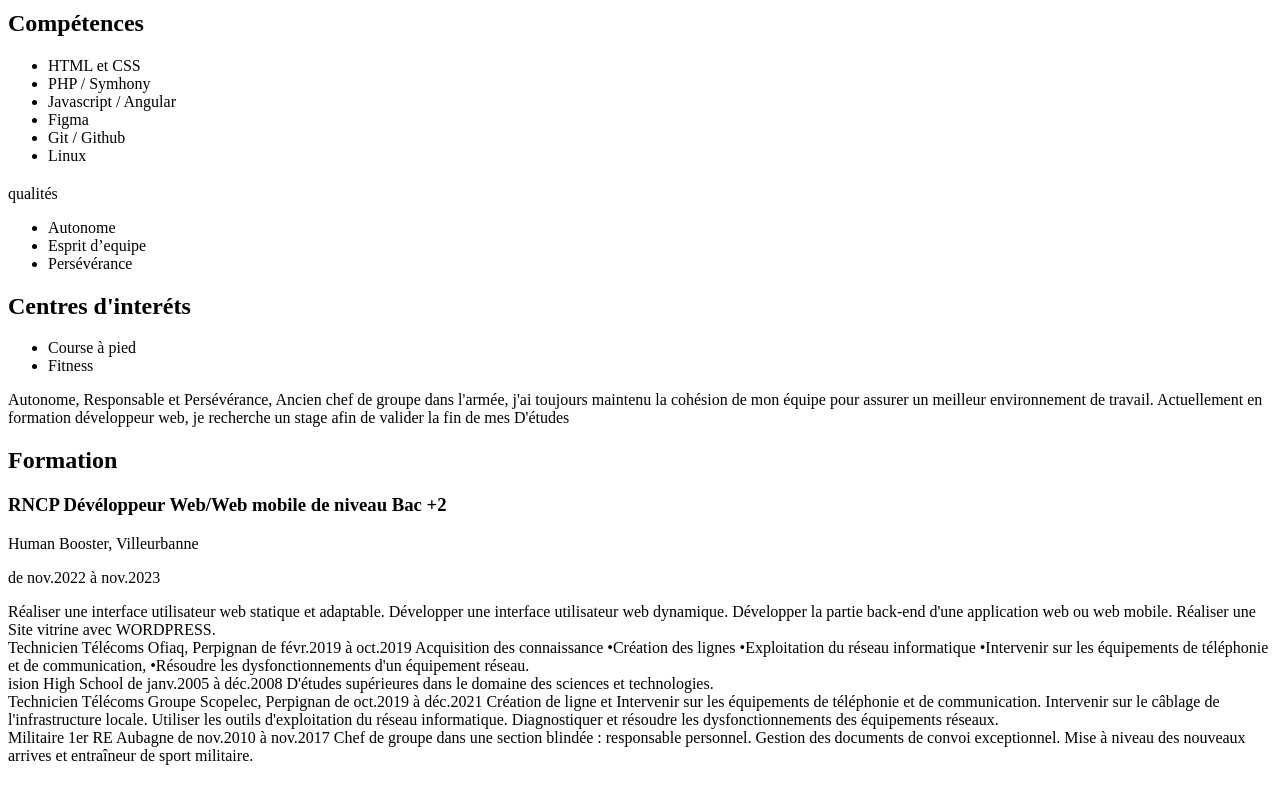
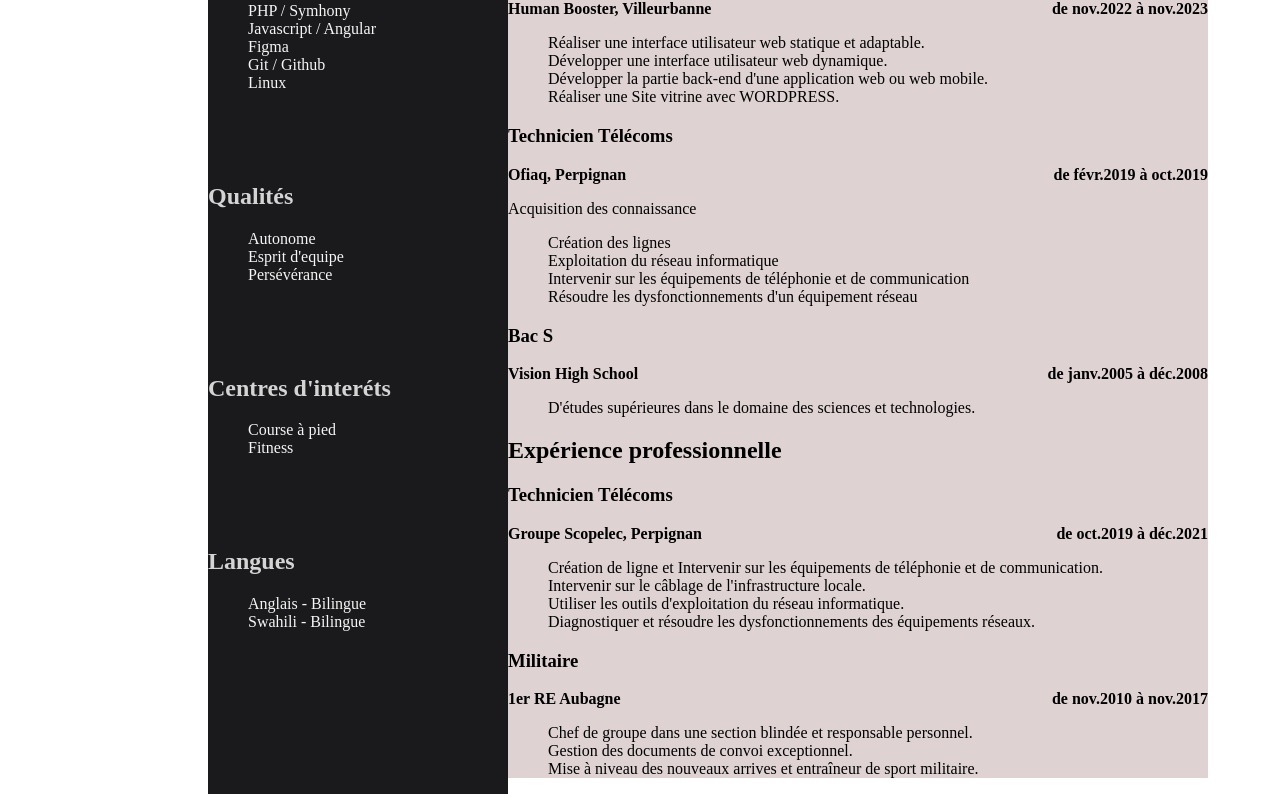
Before and after one commit to KOMUPeter/KOMUPeter.github.io, a plain HTML site: page index.html in a window 1280 px wide. Shown: the part 320-1122 px from the top of the page. Before the commit the page ends 1093 px from the top, so only its background shows below. Drawn offline with Linux system fonts and the light colour scheme.

Commit message:
css modifications

```diff
--- a/index.html
+++ b/index.html
@@ -4,19 +4,22 @@
     <meta charset="UTF-8">
     <meta http-equiv="X-UA-Compatible" content="IE=edge">
     <meta name="viewport" content="width=device-width, initial-scale=1.0">
-    <title>CV Peter</title>
+    <link rel="stylesheet" type="text/css" href="styles.css" />
+    <title>Cv Peter</title>
 </head>
 <body>
-    <div id="profil">
-        <div id="title-cv">
-            <img src="photocv.png" alt="" height="200px" width="200px">
-            <h1>Stagiaire Développeur Web</h1>
-            <a href="https://www.linkedin.com/in/peterkomudevweb/" target="_blank">Linkedin </a>
+   <div class="container">
+            <!-- container the out part -->
+            <!-- container profile -->
+        <aside id="competences">
+            <div class="photo">
+                <img src="images/photocv.png" class="cv-photo" alt="" height="200px" width="200px">
             </div>
-        <div class="comptences">
+
+            <!-- competences -->
+            <div class="competences">
                 <h2>Compétences</h2>
-            <div>
-                <ul>
+                <ul class="asides">
                     <li>HTML et CSS</li>
                     <li>PHP / Symhony</li>
                     <li>Javascript / Angular</li>
@@ -25,26 +28,39 @@
                     <li>Linux</li>
                 </ul>
             </div>
+            <!-- qualites -->
             <div class="qualites">
-                <h2></h2>qualités</h2>
-                <ul>
+                <h2>Qualités</h2>
+                <ul class="asides">
                     <li>Autonome</li>
-                    <li>Esprit d’equipe</li>
+                    <li>Esprit d'equipe</li>
                     <li>Persévérance</li>
                 </ul>
             </div>
+            <!-- hobbies -->
             <div class="hobbies">
             <h2>Centres d'interéts</h2>
-                <ul>
+            <ul class="asides">
                 <li>Course à pied</li>
                 <li>Fitness</li>
             </ul>
             </div>
+         <!-- languages -->
+            <div class="languages">
+            <h2>Langues</h2>
+                <ul class="asides">
+                    <li>Anglais - Bilingue</li>
+                    <li>Swahili - Bilingue</li>
+                </ul>
             </div>
-    </div>
+        </aside>
 
-    <div id="path-history">
-        <div class="academic-history">
+     <!-- container academic history experiences and cv title -->
+        <main id="career-container">
+            <div class="cv-title">
+                <!-- dev web title and image-->
+                <h1>Développeur Web (Stage)</h1>
+                <a href="https://www.linkedin.com/in/peterkomudevweb/" target="_blank"><img src="images/linkedin.png" height="20px" width="20px"> Linkedin </a>
                 <div class ="profil">
                     <p>Autonome, Responsable et Persévérance, Ancien chef de groupe dans
                         l'armée, j'ai toujours maintenu la cohésion de mon équipe pour assurer
@@ -52,54 +68,76 @@
                         développeur web, je recherche un stage afin de valider la fin de mes
                         D'études</p>
                 </div>
-
-            <div class="formation" >
-                <div class="form-dev"> <h2>Formation</h2>
+            </div>
+                <!--  "formation-et-experience"  -->
+            <div class="formation-et-experience">
+                <div class="formations" >
+                    <!-- formation dev -->
+                       <div class="form form1">
+                           <h2>Formation</h2>
                            <h3>RNCP Dévéloppeur Web/Web mobile de niveau Bac +2</h3>
-                    <p>Human Booster, Villeurbanne</p>
-                    <p>de nov.2022 à nov.2023</p>
-                    Réaliser une interface utilisateur web statique et adaptable.
-                    Développer une interface utilisateur web dynamique.
-                    Développer la partie back-end d'une application web ou web mobile.
-                    Réaliser une Site vitrine avec WORDPRESS.
-                </div>
-                <div class="form-telcom">
-                    Technicien Télécoms
-                    Ofiaq, Perpignan de févr.2019 à oct.2019
-                    Acquisition des connaissance
-                    •Création des lignes
-                    •Exploitation du réseau informatique
-                    •Intervenir sur les équipements de téléphonie et de communication,
-                    •Résoudre les dysfonctionnements d'un équipement réseau.
-                </div>
-                <div class="form-bacS">
-                    ision High School de janv.2005 à déc.2008
-                    D'études supérieures dans le domaine des sciences et technologies.
+                           <div class="spans"><span>Human Booster, Villeurbanne</span><span>de nov.2022 à nov.2023</span></div>
+                           <ul class="form-dev-ul">
+                               <li>Réaliser une interface utilisateur web statique et adaptable.</li>
+                               <li>Développer une interface utilisateur web dynamique.</li>
+                               <li>Développer la partie back-end d'une application web ou web mobile.</li>
+                               <li>Réaliser une Site vitrine avec WORDPRESS.</li>
+                           </ul>
                        </div>
 
+                       <!-- telecom course -->
+                       <div class="form form2">
+                            <h3>Technicien Télécoms</h3>
+                           <div class="spans"><span>Ofiaq, Perpignan </span><span>de févr.2019 à oct.2019</span></div>
+                           <p>Acquisition des connaissance</p>
+                           <ul class="item-ul">
+                               <li>Création des lignes</li>
+                               <li>Exploitation du réseau informatique</li>
+                               <li>Intervenir sur les équipements de téléphonie et de communication</li>
+                               <li>Résoudre les dysfonctionnements d'un équipement réseau</li>
+                           </ul>
+                       </div>
+
+                       <!-- formation bac s -->
+                       <div class="form form3">
+                           <H3>Bac S</H3>
+                           <div class="spans"><span>Vision High School</span><span>de janv.2005 à déc.2008</span></div>
+                           <ul>
+                               <li>D'études supérieures dans le domaine des sciences et technologies.</li>
+                           </ul>
                        </div>
                    </div>
-        <div class="experience">
+                    <!-- experiences -->
+                   <div class="experiences">
+                       <H2>Expérience professionnelle</H2>
+
+                    <!-- telecom technicien -->
                        <div class="e-tech">
-                Technicien Télécoms
-                Groupe Scopelec, Perpignan de oct.2019 à déc.2021
-                Création de ligne et Intervenir sur les équipements de téléphonie et de
-                communication.
-                Intervenir sur le câblage de l'infrastructure locale.
-                Utiliser les outils d'exploitation du réseau informatique.
-                Diagnostiquer et résoudre les dysfonctionnements des équipements
-                réseaux.
+                           <h3>Technicien Télécoms</h3>
+                           <div class="spans"><span>Groupe Scopelec, Perpignan</span><span>de oct.2019 à déc.2021</span></div>
+                           <ul>
+                               <li>Création de ligne et Intervenir sur les équipements de téléphonie et de
+                                   communication.</li>
+                               <li>Intervenir sur le câblage de l'infrastructure locale.</li>
+                               <li>Utiliser les outils d'exploitation du réseau informatique.</li>
+                               <li>Diagnostiquer et résoudre les dysfonctionnements des équipements
+                                   réseaux.</li>
+                           </ul>
                        </div>
 
+                     <!-- military experience -->
                        <div class="e-military">
-                Militaire
-    1er RE Aubagne de nov.2010 à nov.2017
-    Chef de groupe dans une section blindée : responsable personnel.
-    Gestion des documents de convoi exceptionnel.
-    Mise à niveau des nouveaux arrives et entraîneur de sport militaire.
+                           <h3>Militaire</h3>
+                           <div class="spans"><span>1er RE Aubagne</span><span>de nov.2010 à nov.2017</span></div>
+                           <ul>
+                               <li>Chef de groupe dans une section blindée et responsable personnel.</li>
+                               <li>Gestion des documents de convoi exceptionnel.</li>
+                               <li>Mise à niveau des nouveaux arrives et entraîneur de sport militaire.</li>
+                           </ul>
                        </div>
                    </div>
             </div>
-
+        </main>
+    </div>
 </body>
 </html>
--- /dev/null
+++ b/styles.css
@@ -0,0 +1,65 @@
+body {
+    width: 100vh;
+}
+li, a {
+    list-style: none;
+    text-decoration: none;
+    color: black;
+}
+.spans {
+    font-weight: bold;
+    display: flex;
+    justify-content: space-between;
+}
+
+/* outer container */
+.container {
+    display: flex;
+    width: 1000px;
+    margin-left: 200px;
+    margin-right: 200px;
+
+  }
+
+/* photo settings */
+.cv-photo {
+    border-radius: 50%;
+    padding: 5px;
+}
+
+/* for profile and competences */
+#competences {
+    background-color: rgb(26, 26, 29);
+    width: 300px;
+    color: rgba(245, 245, 245, 0.849);
+
+}
+#career-container {
+    padding: 0;
+    margin: 0;
+}
+
+/* experiences and courses(formation) */
+.formation-et-experience {
+    padding-top: 15px;
+    background-color: rgb(223, 210, 210);
+    max-width: 700px;
+}
+
+.competences, .qualites, .languages, .hobbies {
+    padding-top: 15px;
+}
+
+.asides {
+    padding-bottom: 40px;
+}
+
+.asides li {
+    color: whitesmoke;
+    display: flex;
+}
+.cv-title {
+    background-color: rgba(140, 90, 90, 0.432);
+    max-width: 700px;
+
+}
```
Also changed, not shown: images/linkedin.png (added), style.css (deleted), 1 other file. Lines whose indentation alone changed are shown as unchanged.
